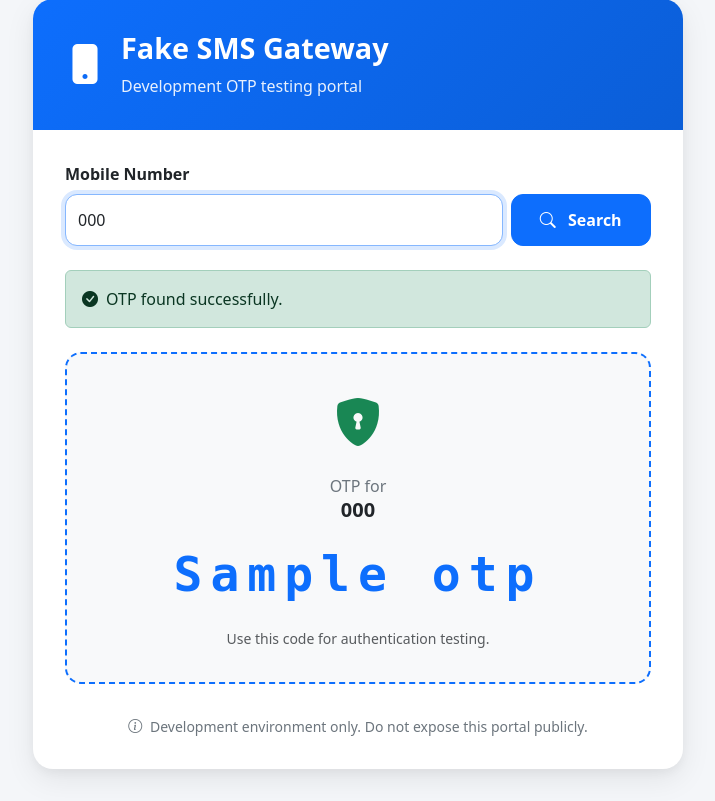
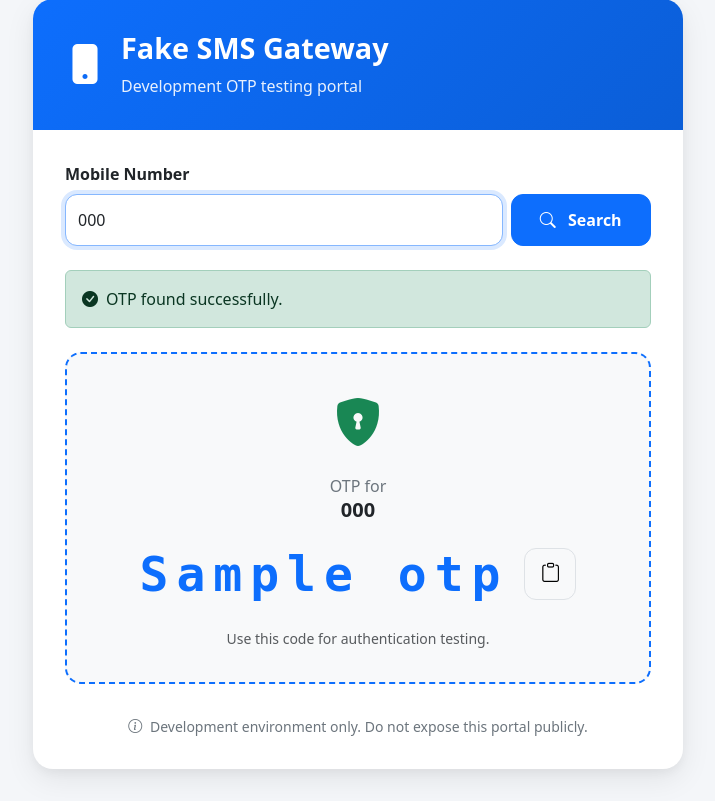
Before and after one commit to aliaslani/fake_sms, a Django app: template portal/templates/portal/index.html in a window 1280 px wide. Shown: the part 33-834 px from the top of the page, without its empty margins (282-997 px from the left). Run offline with Django 5.2, Linux system fonts and the light colour scheme; the template is opened without the code that fills it: most values are stand-ins (such as "Sample title", 1, 10 or a date in 2020).

Commit message:
add add to clipboard icon

```diff
--- a/docker-compose.yml
+++ b/docker-compose.yml
@@ -11,7 +11,7 @@ services:
   web:
     build: .
     ports:
-      - "8000:8000"
+      - "8002:8000"
     env_file: .env
     volumes:
       - sqlite_data:/app/db
--- a/portal/templates/portal/index.html
+++ b/portal/templates/portal/index.html
@@ -1,18 +1,22 @@
 {% load static %}
-<!DOCTYPE html>
+<!doctype html>
 <html lang="en">
   <head>
-    <meta charset="UTF-8">
-    <meta name="viewport" content="width=device-width, initial-scale=1.0">
+    <meta charset="UTF-8" />
+    <meta name="viewport" content="width=device-width, initial-scale=1.0" />
     <title>Fake SMS Gateway Portal</title>
 
     <!-- Bootstrap 5 -->
-    <link href="https://cdn.jsdelivr.net/npm/bootstrap@5.3.3/dist/css/bootstrap.min.css"
-          rel="stylesheet">
+    <link
+      href="https://cdn.jsdelivr.net/npm/bootstrap@5.3.3/dist/css/bootstrap.min.css"
+      rel="stylesheet"
+    />
 
     <!-- Bootstrap Icons -->
-    <link href="https://cdn.jsdelivr.net/npm/bootstrap-icons@1.11.3/font/bootstrap-icons.css"
-          rel="stylesheet">
+    <link
+      href="https://cdn.jsdelivr.net/npm/bootstrap-icons@1.11.3/font/bootstrap-icons.css"
+      rel="stylesheet"
+    />
 
     <style>
       body {
@@ -40,11 +44,7 @@
       }
 
       .portal-header {
-            background: linear-gradient(
-                135deg,
-                #0d6efd 0%,
-                #0b5ed7 100%
-            );
+        background: linear-gradient(135deg, #0d6efd 0%, #0b5ed7 100%);
         color: white;
         padding: 2rem;
       }
@@ -127,14 +127,29 @@
           padding: 1.5rem;
         }
       }
+      .btn-copy {
+        border-radius: 12px;
+        width: 52px;
+        height: 52px;
+        border: 1px solid #dee2e6;
+        transition: all 0.2s ease;
+      }
+
+      .btn-copy:hover {
+        background-color: #0d6efd;
+        color: #fff;
+        border-color: #0d6efd;
+      }
+
+      .btn-copy i {
+        font-size: 1.2rem;
+      }
     </style>
   </head>
 
   <body>
-
     <div class="page-wrapper">
       <div class="card portal-card">
-
         <!-- Header -->
         <div class="portal-header">
           <div class="d-flex align-items-center">
@@ -142,26 +157,20 @@
 
             <div>
               <h1>Fake SMS Gateway</h1>
-                    <p>
-                        Development OTP testing portal
-                    </p>
+              <p>Development OTP testing portal</p>
             </div>
           </div>
         </div>
 
         <!-- Body -->
         <div class="card-body">
-
           <!-- Search Form -->
           <form method="GET" class="mb-4">
-
-                <label for="mobile"
-                       class="form-label fw-semibold">
+            <label for="mobile" class="form-label fw-semibold">
               Mobile Number
             </label>
 
             <div class="row g-2">
-
               <div class="col-md-9">
                 <input
                   type="text"
@@ -172,73 +181,71 @@
                   value="{{ mobile|default:'' }}"
                   autocomplete="off"
                   autofocus
-                        >
+                />
               </div>
 
               <div class="col-md-3 d-grid">
-                        <button type="submit"
-                                class="btn btn-primary btn-search">
-
+                <button type="submit" class="btn btn-primary btn-search">
                   <i class="bi bi-search me-2"></i>
                   Search
-
                 </button>
               </div>
-
             </div>
-
           </form>
 
           <!-- OTP Found -->
           {% if otp_data %}
 
-                <div class="alert alert-success d-flex align-items-center mb-4"
-                     role="alert">
-
+          <div
+            class="alert alert-success d-flex align-items-center mb-4"
+            role="alert"
+          >
             <i class="bi bi-check-circle-fill me-2"></i>
 
             OTP found successfully.
-
           </div>
 
           <div class="otp-display">
-
             <div class="status-icon text-success">
               <i class="bi bi-shield-lock-fill"></i>
             </div>
 
-                    <p class="mobile-number mt-3 mb-0">
-                        OTP for
-                    </p>
+            <p class="mobile-number mt-3 mb-0">OTP for</p>
 
-                    <h5 class="fw-bold">
-                        {{ mobile }}
-                    </h5>
+            <h5 class="fw-bold">{{ mobile }}</h5>
 
-                    <div class="otp-code">
-                        {{ otp_data.otp }}
+            <div
+              class="otp-code d-flex align-items-center justify-content-center gap-3"
+            >
+              <span id="otpValue"> {{ otp_data.otp }} </span>
+
+              <button
+                type="button"
+                class="btn btn-light btn-copy"
+                onclick="copyOtp()"
+                title="Copy OTP"
+              >
+                <i class="bi bi-clipboard"></i>
+              </button>
             </div>
 
             <small class="text-muted">
               Use this code for authentication testing.
             </small>
-
           </div>
 
           {% elif mobile %}
 
           <!-- No OTP Found -->
 
-                <div class="alert alert-warning d-flex align-items-center"
-                     role="alert">
-
+          <div
+            class="alert alert-warning d-flex align-items-center"
+            role="alert"
+          >
             <i class="bi bi-exclamation-triangle-fill me-2"></i>
 
             No pending OTP found for
-                    <strong class="ms-1">
-                        {{ mobile }}
-                    </strong>
-
+            <strong class="ms-1"> {{ mobile }} </strong>
           </div>
 
           {% else %}
@@ -246,40 +253,46 @@
           <!-- Empty State -->
 
           <div class="text-center py-5">
-
             <i class="bi bi-phone fs-1 text-secondary"></i>
 
-                    <h5 class="mt-3">
-                        Search for a Mobile Number
-                    </h5>
+            <h5 class="mt-3">Search for a Mobile Number</h5>
 
             <p class="text-muted mb-0">
-                        Enter a user's mobile number to view
-                        the pending OTP generated by the
-                        Fake SMS Gateway.
+              Enter a user's mobile number to view the pending OTP generated by
+              the Fake SMS Gateway.
             </p>
-
           </div>
 
           {% endif %}
 
           <!-- Footer -->
           <div class="footer-note">
-
             <i class="bi bi-info-circle me-1"></i>
 
-                Development environment only.
-                Do not expose this portal publicly.
-
+            Development environment only. Do not expose this portal publicly.
           </div>
-
         </div>
-
       </div>
     </div>
 
-<script src="https://cdn.jsdelivr.net/npm/bootstrap@5.3.3/dist/js/bootstrap.bundle.min.js">
+    <script src="https://cdn.jsdelivr.net/npm/bootstrap@5.3.3/dist/js/bootstrap.bundle.min.js"></script>
+    <script>
+      function copyOtp() {
+        const otp = document.getElementById("otpValue").innerText.trim();
+
+        navigator.clipboard.writeText(otp).then(() => {
+          const btn = document.querySelector(".btn-copy");
+          const icon = btn.querySelector("i");
+
+          icon.classList.remove("bi-clipboard");
+          icon.classList.add("bi-clipboard-check");
+
+          setTimeout(() => {
+            icon.classList.remove("bi-clipboard-check");
+            icon.classList.add("bi-clipboard");
+          }, 2000);
+        });
+      }
     </script>
-
   </body>
 </html>
```
Lines whose indentation alone changed are shown as unchanged.
